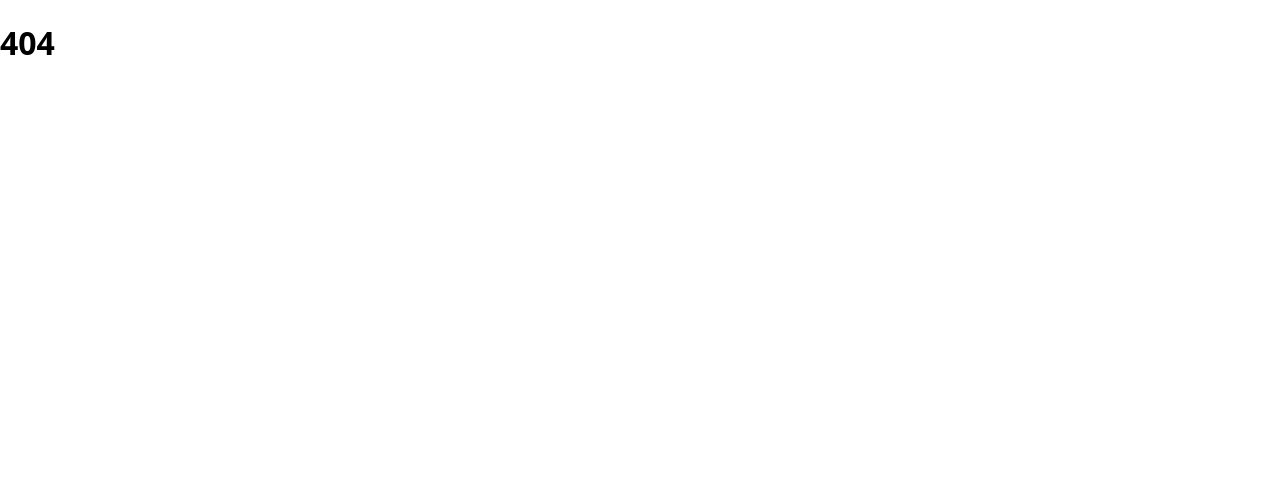
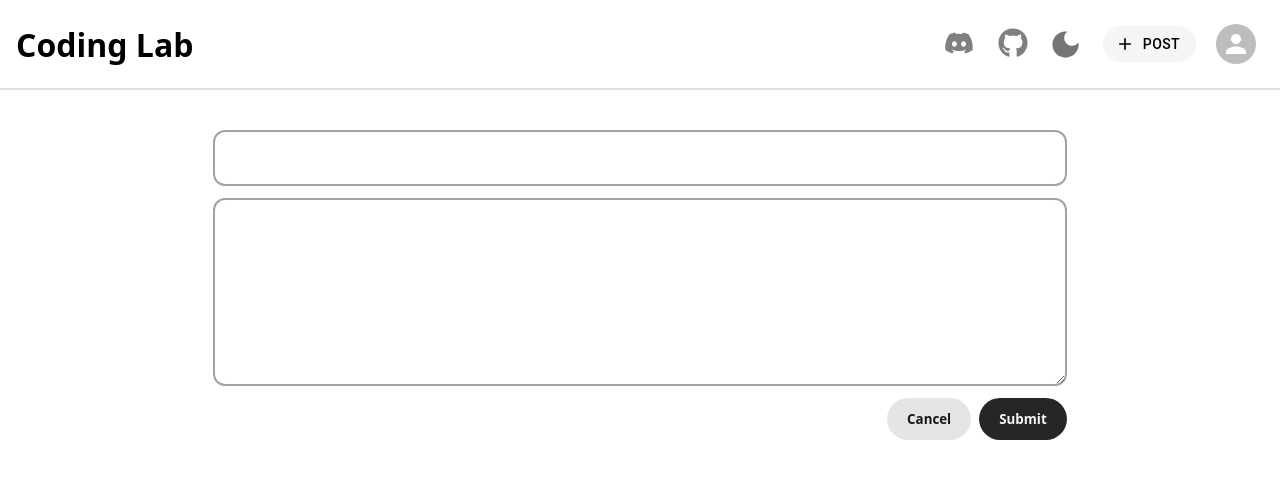
Before and after one commit to abiriadev/coding-lab, a React (Vite) app in the folder apps/frontend/: page /new in a window 1280 px wide. Before the commit this address had no page. Shown: the top 478 px of the page. Built offline with nearby package versions, Linux system fonts and the light colour scheme; what pocketbase would draw is missing.

Commit message:
feat: add a new page `<PostInputPage />`

```diff
--- a/apps/frontend/src/router.tsx
+++ b/apps/frontend/src/router.tsx
@@ -2,6 +2,7 @@ import { Page404 } from './routes/404.tsx'
 import { IndexPage } from './routes/index.tsx'
 import { createBrowserRouter } from 'react-router-dom'
 import { PostPage } from './routes/post.tsx'
+import { PostInputPage } from './routes/PostInputPage.tsx'
 
 export const router = createBrowserRouter([
 	{
@@ -10,6 +11,10 @@ export const router = createBrowserRouter([
 		errorElement: <Page404 />,
 	},
 	{
+		path: '/new',
+		element: <PostInputPage />,
+	},
+	{
 		path: '/posts/:id',
 		element: <PostPage />,
 	},
--- /dev/null
+++ b/apps/frontend/src/routes/PostInputPage.tsx
@@ -0,0 +1,11 @@
+import { PostInput } from '@/components/PostInput'
+import { Layout } from './Layout'
+
+export const PostInputPage = () => {
+	return (
+		<Layout>
+			<div className="h-10"></div>
+			<PostInput />
+		</Layout>
+	)
+}
```
